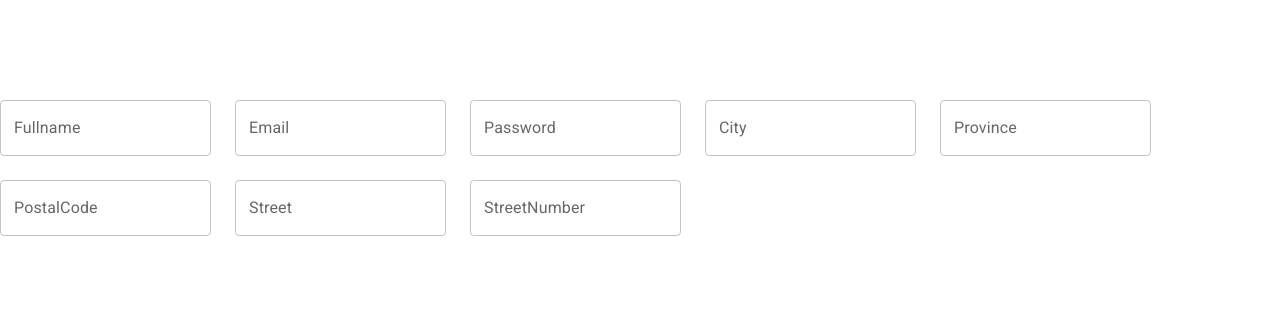
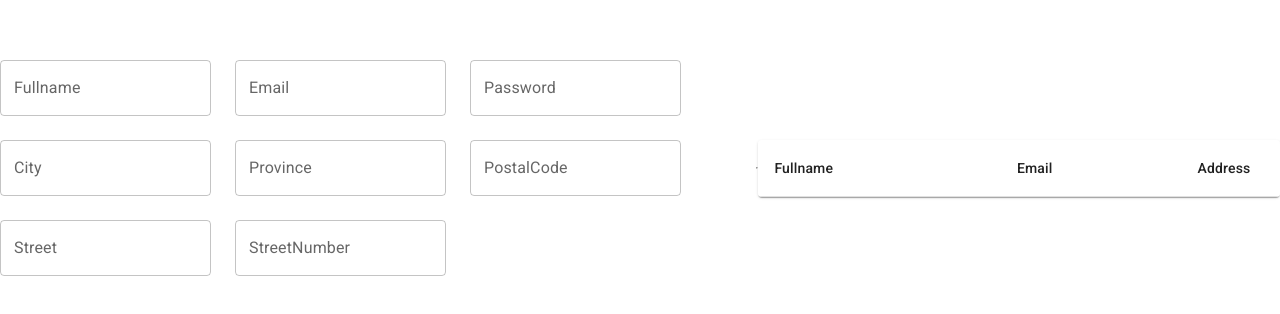
Before and after one commit to stefania120/react-course, a React (Create React App) app: page / in a window 1280 px wide. Shown: the part 232-546 px from the top of the page. Built offline with nearby package versions, Linux system fonts and the light colour scheme.

Commit message:
Add UsersTable

```diff
--- a/src/App.js
+++ b/src/App.js
@@ -1,24 +1,27 @@
-import React, { useState, useEffect } from "react";
+import React, { useState, useEffect, use } from "react";
 import "./App.css";
 import {
   Button,
   TextField,
-  FormControlLabel,
-  Checkbox,
-  FormGroup,
-  InputLabel,
-  MenuItem,
-  FormControl,
-  Select,
-  CircularProgress,
-  Grid
+  Grid,
+  TableContainer,
+  TableHead,
+  TableRow,
+  TableCell,
+  TableBody,
+  Paper,
+  Table
 } from "@mui/material";
 
 const App = () => {
 
+  const [users, setUsers] = useState([]);
+
   return (
     <>
-    <Form></Form>
+      <Form/>
+      <hr></hr>
+      <UsersTable users={users}/>
     </>
   );
 };
@@ -32,49 +35,134 @@ const Form = () => {
     province: "",
     street: "",
     streetNumber: "",
-    postalCode: ""
+    postalCode: "",
   });
 
   const handleChange = (e) => {
     const { name, value } = e.target;
     setFormData((prevState) => ({
       ...prevState,
-      [name]: value
+      [name]: value,
     }));
-  }
+  };
 
-  return(
+  return (
     <Grid container spacing={3} justifyContent="flex-start" alignItems="center">
       <Grid item xs={12} sm={6} lg={4}>
-        <TextField fullWidth name="fullname" onChange={handleChange} value={formData.fullname} variant="outlined" label="Fullname"/>
+        <TextField
+          fullWidth
+          name="fullname"
+          onChange={handleChange}
+          value={formData.fullname}
+          variant="outlined"
+          label="Fullname"
+        />
       </Grid>
       <Grid item xs={12} sm={6} lg={4}>
-        <TextField fullWidth name="email" onChange={handleChange} value={formData.email} variant="outlined" label="Email"/>
+        <TextField
+          fullWidth
+          name="email"
+          onChange={handleChange}
+          value={formData.email}
+          variant="outlined"
+          label="Email"
+        />
       </Grid>
       <Grid item xs={12} sm={6} lg={4}>
-        <TextField fullWidth name="password" onChange={handleChange} value={formData.password} variant="outlined" label="Password" type="password"/>
+        <TextField
+          fullWidth
+          name="password"
+          onChange={handleChange}
+          value={formData.password}
+          variant="outlined"
+          label="Password"
+          type="password"
+        />
       </Grid>
       <Grid item xs={12} sm={6} lg={4}>
-        <TextField fullWidth name="city" onChange={handleChange} value={formData.city} variant="outlined" label="City"/>
+        <TextField
+          fullWidth
+          name="city"
+          onChange={handleChange}
+          value={formData.city}
+          variant="outlined"
+          label="City"
+        />
       </Grid>
       <Grid item xs={12} sm={6} lg={4}>
-        <TextField fullWidth name="province" onChange={handleChange} value={formData.province} variant="outlined" label="Province"/>
+        <TextField
+          fullWidth
+          name="province"
+          onChange={handleChange}
+          value={formData.province}
+          variant="outlined"
+          label="Province"
+        />
       </Grid>
       <Grid item xs={12} sm={6} lg={4}>
-        <TextField fullWidth name="postalCode" onChange={handleChange} value={formData.postalCode} variant="outlined" label="PostalCode"/>
+        <TextField
+          fullWidth
+          name="postalCode"
+          onChange={handleChange}
+          value={formData.postalCode}
+          variant="outlined"
+          label="PostalCode"
+        />
       </Grid>
       <Grid item xs={12} sm={6} lg={4}>
-        <TextField fullWidth name="street" onChange={handleChange} value={formData.street} variant="outlined" label="Street"/>
+        <TextField
+          fullWidth
+          name="street"
+          onChange={handleChange}
+          value={formData.street}
+          variant="outlined"
+          label="Street"
+        />
       </Grid>
       <Grid item xs={12} sm={6} lg={4}>
-        <TextField fullWidth name="streetNumber" onChange={handleChange} value={formData.streetNumber} variant="outlined" label="StreetNumber"/>
+        <TextField
+          fullWidth
+          name="streetNumber"
+          onChange={handleChange}
+          value={formData.streetNumber}
+          variant="outlined"
+          label="StreetNumber"
+        />
       </Grid>
     </Grid>
+  );
+};
+
+const UsersTable = (props) => {
+  return(
+    <TableContainer component={Paper}>
+      <Table sx={{ minWidth: 650 }} aria-label="simple table">
+        <TableHead>
+          <TableRow>
+            <TableCell>Fullname</TableCell>
+            <TableCell >Email</TableCell>
+            <TableCell >Address</TableCell>
+            {/* <TableCell align="right">Delete</TableCell> */}
+          </TableRow>
+        </TableHead>
+        <TableBody>
+          {props.users.map((user, i) => (
+            <TableRow
+              key={i}
+              sx={{ '&:last-child td, &:last-child th': { border: 0 } }}
+            >
+              <TableCell component="th" scope="row">
+                {user.fullname}
+              </TableCell>
+              <TableCell >{user.email}</TableCell>
+              <TableCell align="right">{`${user.street} ${user.streetNumber} ${user.city} (${user.province}) - ${user.postalCode}`}
+              </TableCell>
+            </TableRow>
+          ))}
+        </TableBody>
+      </Table>
+    </TableContainer>
   )
-}
-
-const Table = () => {
-
-}
+};
 
 export default App;
```
Lines whose indentation alone changed are shown as unchanged.
